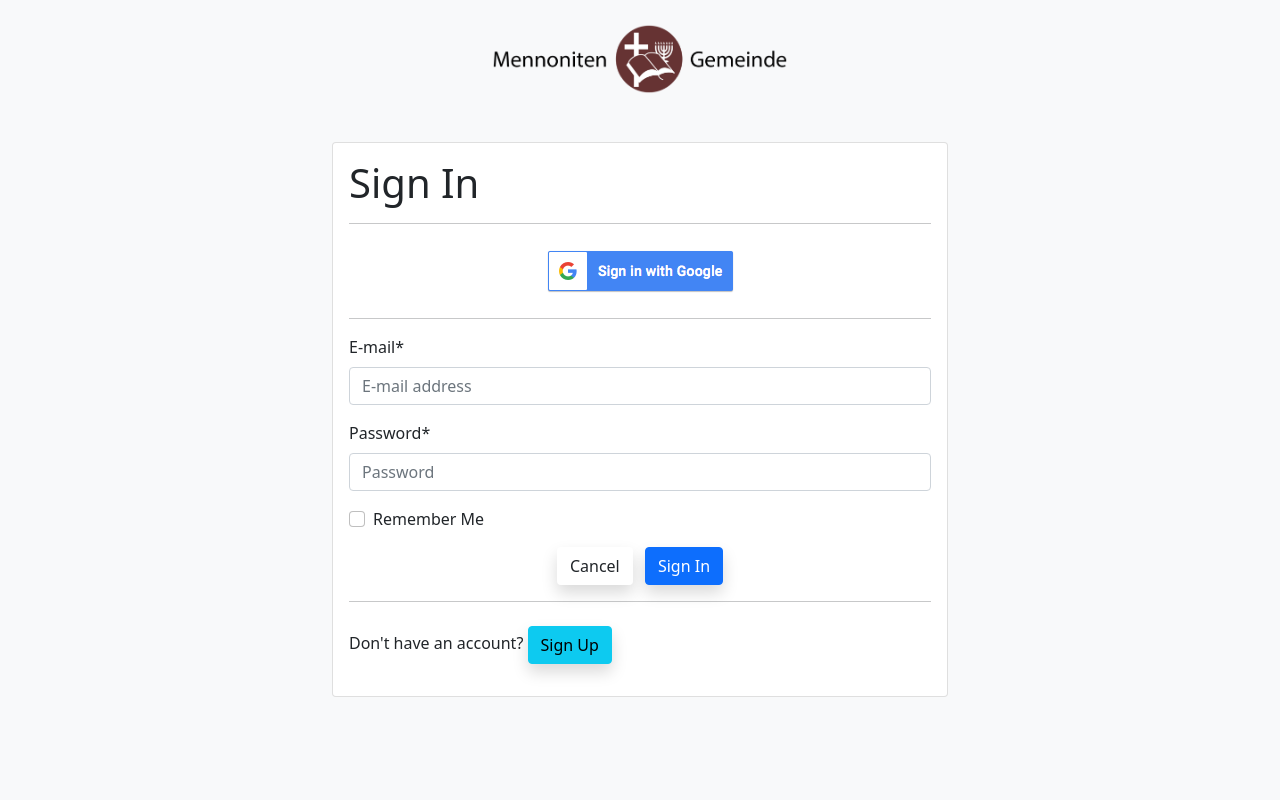
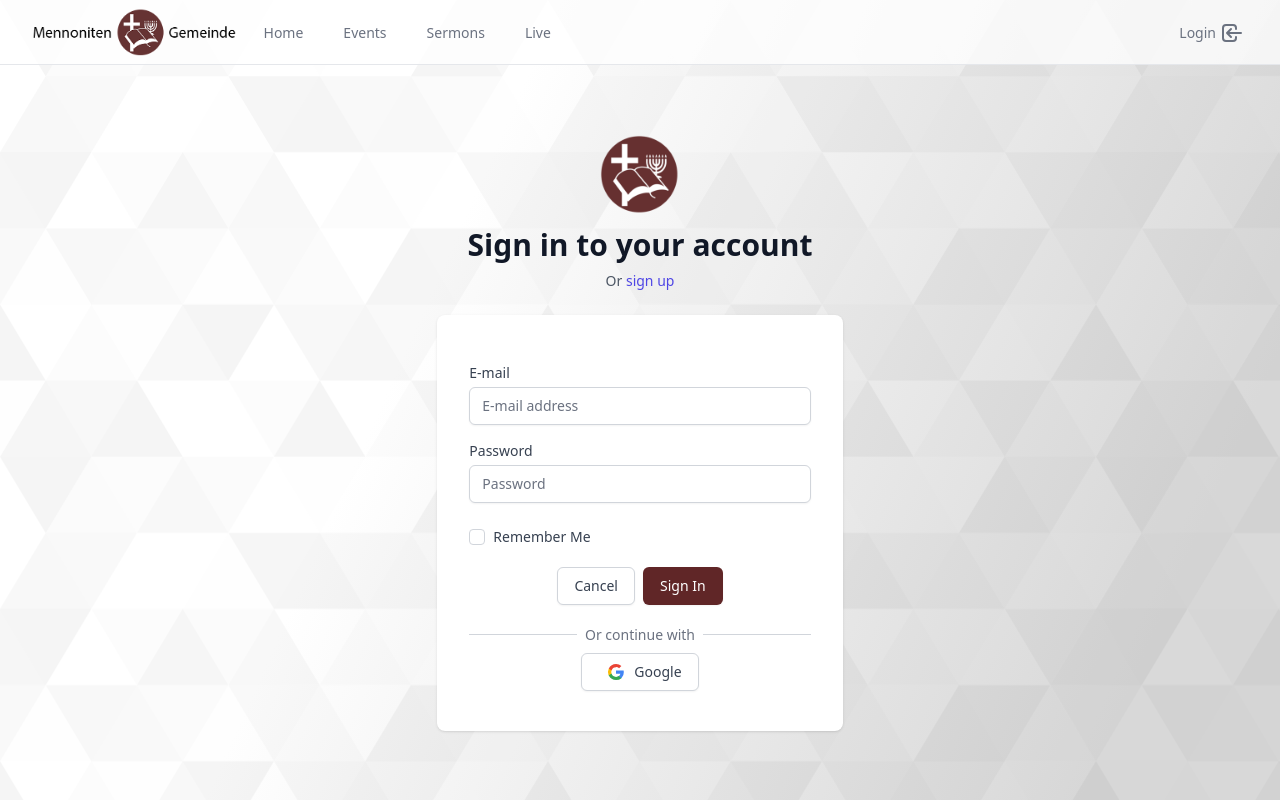
Before and after one commit to mennonitengemeinde/church_site, a Django app: page /accounts/login/ in a window 1280 px wide. Run offline with Django 3.2, Linux system fonts and the light colour scheme; style sheets or scripts are compiled from the project's sources; some libraries are stand-ins or nearby versions.

Commit message:
Fixed a lot of tailwind styling

```diff
--- a/accounts/forms.py
+++ b/accounts/forms.py
@@ -1,9 +1,17 @@
-from allauth.account.forms import SignupForm as ASignUpForm
+from allauth.account.forms import SignupForm as ASignUpForm, LoginForm
 from allauth.socialaccount.forms import SignupForm as SaSignUpForm
 from django.contrib.auth import get_user_model
 from django.contrib.auth.forms import UserChangeForm
 from django.forms import CharField
 from django_countries.fields import CountryField
+
+
+class MgLoginForm(LoginForm):
+    def __init__(self, *args, **kwargs):
+        super().__init__(*args, **kwargs)
+        self.fields["login"].widget.attrs["class"] = "tailwind-input"
+        self.fields["password"].widget.attrs["class"] = "tailwind-input"
+        self.fields["remember"].widget.attrs["class"] = "tailwind-checkbox"
 
 
 class UpdateUserForm(UserChangeForm):
--- a/church_site/settings.py
+++ b/church_site/settings.py
@@ -142,7 +142,6 @@ LOGGING = {
     },
 }
 
-
 # Database
 # https://docs.djangoproject.com/en/3.0/ref/settings/#databases
 
@@ -180,6 +179,7 @@ ACCOUNT_CONFIRM_EMAIL_ON_GET = True
 LOGIN_REDIRECT_URL = '/'
 SOCIALACCOUNT_AUTO_SIGNUP = False
 ACCOUNT_FORMS = {
+    'login': 'accounts.forms.MgLoginForm',
     'signup': 'accounts.forms.MgSignupForm'
 }
 SOCIALACCOUNT_FORMS = {
@@ -243,7 +243,6 @@ AUTH_PASSWORD_VALIDATORS = [
     },
 ]
 
-
 # Internationalization
 # https://docs.djangoproject.com/en/3.0/topics/i18n/
 
@@ -256,7 +255,6 @@ USE_I18N = True
 USE_L10N = True
 
 USE_TZ = True
-
 
 # Static files (CSS, JavaScript, Images)
 # https://docs.djangoproject.com/en/3.0/howto/static-files/
--- a/core/styles/tailwind.css
+++ b/core/styles/tailwind.css
@@ -26,4 +26,16 @@
     .card {
         @apply p-4 md:p-8 bg-white rounded-lg shadow
     }
+
+    .tailwind-checkbox {
+        @apply h-4 w-4 text-primary-default focus:ring-primary-tint border-gray-300 rounded;
+    }
+
+    .tailwind-input {
+        @apply shadow-sm focus:ring-primary-tint focus:border-primary-default block w-full sm:text-sm border-gray-300 rounded-md;
+    }
+
+    .tailwind-input-label {
+        @apply block text-sm font-medium text-gray-700;
+    }
 }
--- a/package.json
+++ b/package.json
@@ -21,6 +21,7 @@
     "bootstrap": "5.1.3",
     "dayjs": "1.10.7",
     "flatpickr": "4.6.9",
+    "htmx.org": "1.7.0",
     "petite-vue": "^0.4.1"
   },
   "devDependencies": {
--- a/sermons/templates/sermons/sermon-detail.html
+++ b/sermons/templates/sermons/sermon-detail.html
@@ -7,6 +7,8 @@
 {% endblock %}
 
 {% block content %}
+    <div class="py-4">
+
         <div class="flex justify-start py-4 sm:pt-0 pl-4 sm:pl-0">
             <button onclick="window.history.back()" class="btn btn-default">
                 <i class="fas fa-arrow-left mr-2"></i>Back
@@ -15,7 +17,8 @@
 
         <div class="card">
             {% if sermon.video_url %}
-            <iframe class="aspect-video w-full" referrerpolicy="origin-when-cross-origin" src="{{ sermon.video_url }}"
+                <iframe class="aspect-video w-full" referrerpolicy="origin-when-cross-origin"
+                        src="{{ sermon.video_url }}"
                         allowfullscreen></iframe>
             {% endif %}
 
@@ -56,4 +59,5 @@
             {% endif %}
 
         </div>
+    </div>
 {% endblock %}
--- a/tailwind.config.js
+++ b/tailwind.config.js
@@ -3,6 +3,11 @@ module.exports = {
         "./templates/**/*.{html,js}",
         "./home/templates/**/*.{html,js}",
         "./sermons/templates/**/*.{html,js}"
+    ],
+    safelist: [
+        "tailwind-input",
+        "tailwind-input-label",
+        "tailwind-checkbox",
     ],
     theme: {
         extend: {
--- a/templates/_base.html
+++ b/templates/_base.html
@@ -4,14 +4,14 @@
 {#{% load compress %}#}
 {% load pwa %}
 
-<html class="h-full" lang="en" prefix="og: https://ogp.me/ns#">
+<html class="min-h-full" lang="en" prefix="og: https://ogp.me/ns#">
 
 <head>
     <link rel="apple-touch-icon" sizes="180x180" href="{% static 'apple-touch-icon.png' %}">
     <link rel="mask-icon" href="{% static 'safari-pinned-tab.svg' %}" color="#5bbad5">
     <meta name="msapplication-TileColor" content="#b91d47">
     <meta charset="UTF-8">
-    <meta name="viewport" content="width=device-width, initial-scale=1, shrink-to-fit=no">
+    <meta name="viewport" content="width=device-width, initial-scale=1.0">
 
     {% block meta %}
         <meta name="robots" content="noindex, nofollow">
@@ -44,7 +44,7 @@
     <script defer src="https://unpkg.com/alpinejs@3.x.x/dist/cdn.min.js"></script>
 </head>
 
-  <body class="h-full bg-background-pattern bg-no-repeat bg-fixed font-sans">
+<body class="flex flex-col min-h-screen bg-background-pattern bg-no-repeat bg-fixed font-sans">
 
 {% block body %}{% endblock %}
 
--- a/templates/_layout.html
+++ b/templates/_layout.html
@@ -6,7 +6,7 @@
 
 {% block body %}
 
-    <div class="min-h-full">
+    {#    <div class="min-h-full">#}
     <nav x-data="{ open: false }" class="bg-white bg-opacity-75 border-b border-gray-200">
         <div class="max-w-7xl mx-auto px-4 sm:px-6 lg:px-8">
             <div class="flex justify-between h-16">
@@ -131,7 +131,8 @@
                                   d="M4 6h16M4 12h16M4 18h16"/>
                         </svg>
                         {# Heroicon name: outline/x #}
-                            <svg x-cloak x-show="open" class="h-6 w-6" xmlns="http://www.w3.org/2000/svg" fill="none"
+                        <svg x-cloak x-show="open" class="h-6 w-6" xmlns="http://www.w3.org/2000/svg"
+                             fill="none"
                              viewbox="0 0 24 24" stroke="currentColor" aria-hidden="true">
                             <path stroke-linecap="round" stroke-linejoin="round" stroke-width="2"
                                   d="M6 18L18 6M6 6l12 12"/>
@@ -224,15 +225,9 @@
         </div>
     </nav>
 
-        <div class="sm:py-10">
-            <main>
-                <div class="max-w-7xl mx-auto sm:px-6 lg:px-8">
-                    <!-- Replace with your content -->
+    <main class="flex-1 flex flex-col max-w-7xl mx-auto sm:px-6 lg:px-8 w-full">
         {% block content %}{% endblock %}
-                    <!-- /End replace -->
-                </div>
     </main>
-        </div>
-    </div>
+    {#    </div>#}
 
 {% endblock %}
--- a/templates/account/login.html
+++ b/templates/account/login.html
@@ -1,8 +1,8 @@
-{% extends 'layout.html' %}
+{% extends '_layout.html' %}
 
 {% load static %}
-{% load crispy_forms_tags %}
 {% load socialaccount %}
+{% load tailwind %}
 
 {% get_providers as socialaccount_providers %}
 
@@ -10,46 +10,63 @@
 
 {% block content %}
 
-    <div class="row m-0">
-        <div class="col-12 col-md-6 offset-md-3">
-            <div class="row pt-4">
-                <div class="col-8 offset-2 col-lg-6 offset-lg-3">
-                    <img class="img-fluid" src="{% static 'img/mennonitengemeinde-text-round-logo-25.png' %}" alt="Logo">
-                </div>
+    <div class="flex-1 flex flex-col justify-center items-center">
+
+        <div class="flex flex-col items-center pb-6">
+            <img class="h-20" src="{% static 'img/logos/round_logo-192x192.png' %}"
+                 alt="Round mennoniten gemeinde logo">
+            <h2 class="mt-3 text-center text-3xl font-extrabold text-gray-900">Sign in to your account</h2>
+            <p class="mt-2 text-center text-sm text-gray-600">
+                Or
+                <a href="{{ signup_url }}" class="font-medium text-indigo-600 hover:text-indigo-500"> sign up </a>
+            </p>
         </div>
 
-            <div class="card mt-5">
-                <div class="card-body">
-                    <h1>Sign In</h1>
-
-                    <hr>
-
-                    <div class="my-4 text-center">
-                        <a href="{% provider_login_url 'google' %}"><img src="{% static 'img/social/btn_google_signin_dark_normal_web.png' %}" alt="Sign in with Google"></a>
+        <div class="card w-10/12 sm:w-1/2 lg:w-1/3">
+            <form class="space-y-4" method="POST" action="{% url 'account_login' %}">
+                {% csrf_token %}
+                {% for field in form %}
+                    {% if field.name != 'remember' %}
+                        <div class="space-y-1">
+                            <label for="{{ field.html_name }}" class="tailwind-input-label">{{ field.label }}</label>
+                            {{ field }}
                         </div>
-
-                    <hr>
-
-                    <form class="login" method="POST" action="{% url 'account_login' %}">
-                        {% csrf_token %}
-                        {{ form|crispy }}
+                    {% else %}
+                        <div class="flex items-center space-x-2 pt-2">
+                            {{ field }}
+                            <label for="{{ field.html_name }}" class="tailwind-input-label">{{ field.label }}</label>
+                        </div>
+                    {% endif %}
+                {% endfor %}
                 {% if redirect_field_value %}
                     <input type="hidden" name="{{ redirect_field_name }}" value="{{ redirect_field_value }}"/>
                 {% endif %}
-{#                        <a class="button secondaryAction" href="{% url 'account_reset_password' %}">Forgot Password?</a>#}
-                        <div class="text-center">
-                            <a class="btn btn-outline-default shadow me-2" href="{% url 'home:home' %}">Cancel</a>
-                            <button class="btn btn-primary shadow" type="submit">Sign In</button>
+                <div class="flex justify-center pt-1 pb-4">
+                    <a class="btn btn-default mr-2" href="{% url 'home:home' %}">Cancel</a>
+                    <button class="btn btn-primary" type="submit">Sign In</button>
                 </div>
             </form>
 
-                    <hr>
+            <div>
 
-                    <p class="mt-4">Don't have an account? <a href="{{ signup_url }}" class="btn btn-info shadow">Sign Up</a></p>
+                <div class="relative mt-1">
+                    <div class="absolute inset-0 flex items-center">
+                        <div class="w-full border-t border-gray-300"></div>
                     </div>
+                    <div class="relative flex justify-center text-sm">
+                        <span class="px-2 bg-white text-gray-500"> Or continue with </span>
+                    </div>
+                </div>
+                <div class="flex justify-center py-2">
+                    <a class="btn btn-default py-0" href="{% provider_login_url 'google' %}"><img
+                            class="w-9 h-9"
+                            src="{% static 'img/social/btn_google_light_normal.svg' %}"
+                            alt="Sign in with Google"> Google</a>
                 </div>
 
             </div>
         </div>
 
+    </div>
+
 {% endblock %}
```
Also changed, not shown: core/templatetags/tailwind.py (added, +15 -0 lines), home/templates/home/home_v2.html (+8 -3 lines), templates/account/login-archive.html (added, +55 -0 lines), templates/account/signup-archive.html (added, +35 -0 lines), assets/img/social/btn_google_light_normal.svg (added), assets/img/social/btn_google_light_normal_ios.svg (added), core/templatetags/__init__.py (added), package-lock.json. Lines whose indentation alone changed are shown as unchanged.
